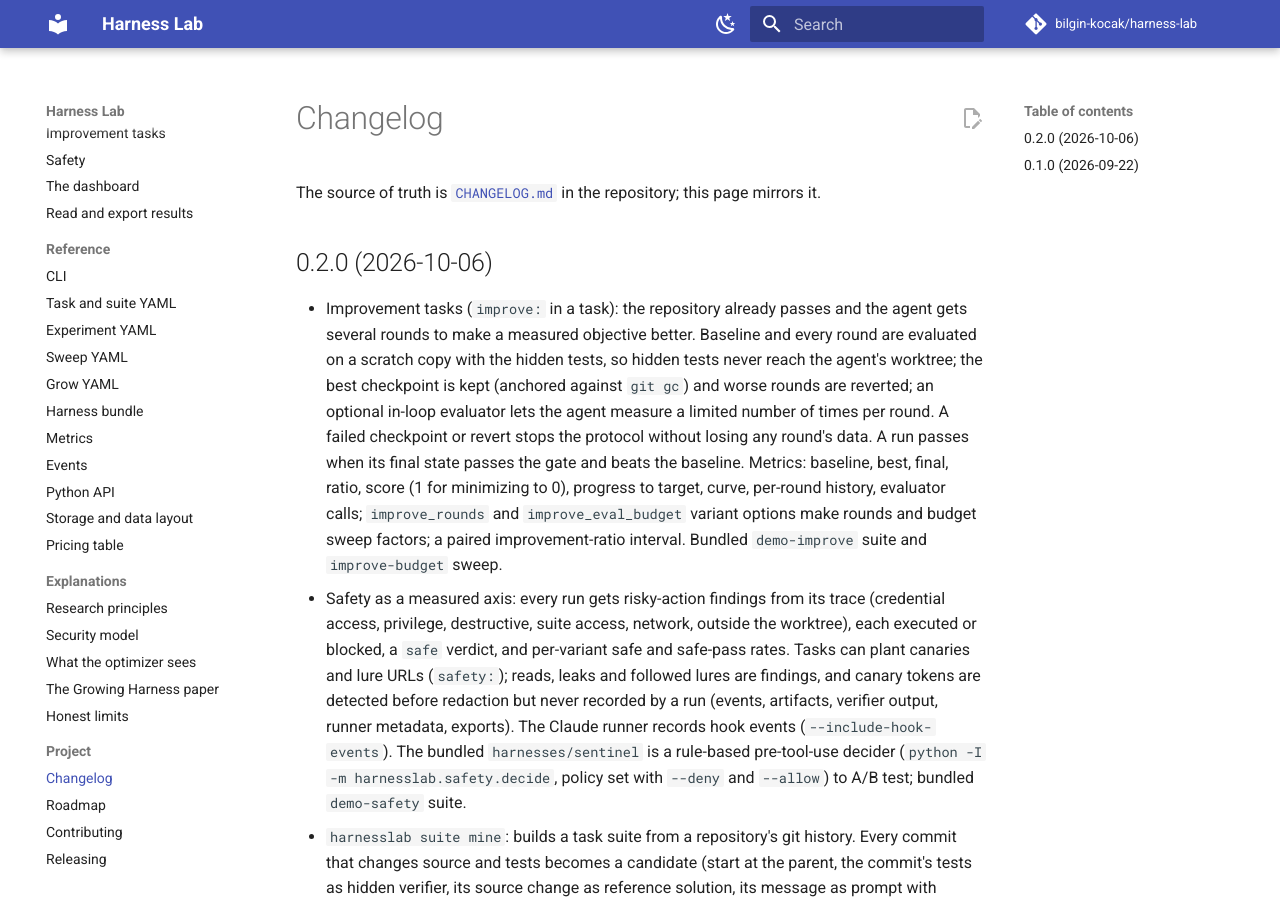
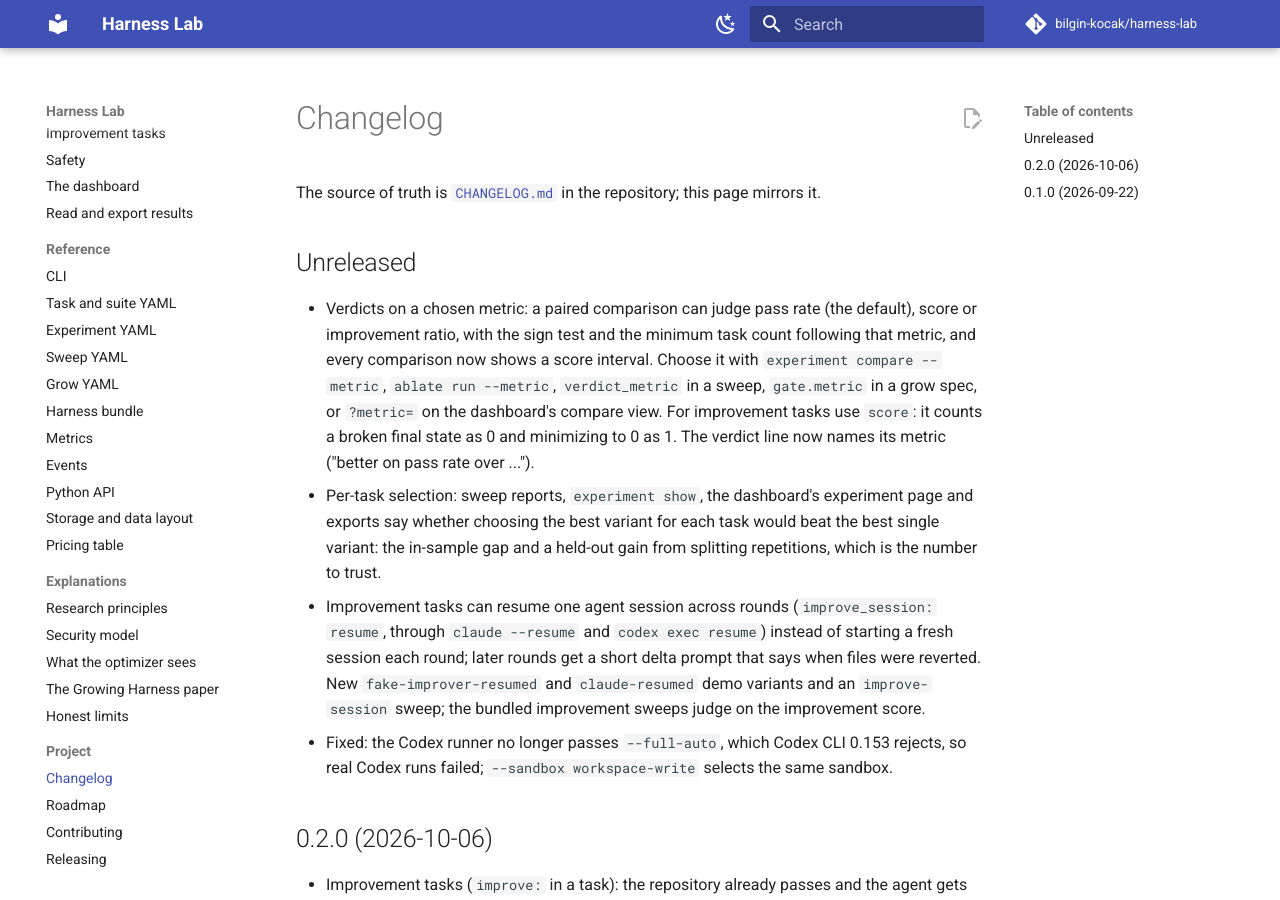
Before and after one commit to bilgin-kocak/harness-lab, an MkDocs documentation site: the page built from docs/project/changelog.md, in a window 1280 px wide and 900 px high. Built offline with MkDocs 1.6.1 and Material for MkDocs 9.7.7, drawn with Linux system fonts in a browser that asks for light colours; comment, search, counter and statistics services are not loaded.

Commit message:
Integrate the brief features and stop passing --full-auto to Codex
- Per-task selection needs two or more tasks; a single-task workload or
  experiment no longer prints a meaningless +0 line.
- The bundled improvement sweeps give their verdict on the score.
- The Codex runner no longer passes --full-auto, which Codex CLI 0.153
  rejects; --sandbox workspace-write selects the same sandbox, and a
  real run and a resumed run both edit files without it.
- Changelog entries for the unreleased features and the fix.

Co-Authored-By: Claude Opus 5.5 <noreply@anthropic.com>

```diff
--- a/docs/project/changelog.md
+++ b/docs/project/changelog.md
@@ -2,6 +2,27 @@
 
 The source of truth is [`CHANGELOG.md`](https://github.com/bilgin-kocak/harness-lab/blob/main/CHANGELOG.md)
 in the repository; this page mirrors it.
+
+## Unreleased
+
+- Verdicts on a chosen metric: a paired comparison can judge pass rate (the default), score or
+  improvement ratio, with the sign test and the minimum task count following that metric, and
+  every comparison now shows a score interval. Choose it with `experiment compare --metric`,
+  `ablate run --metric`, `verdict_metric` in a sweep, `gate.metric` in a grow spec, or
+  `?metric=` on the dashboard's compare view. For improvement tasks use `score`: it counts a
+  broken final state as 0 and minimizing to 0 as 1. The verdict line now names its metric
+  ("better on pass rate over ...").
+- Per-task selection: sweep reports, `experiment show`, the dashboard's experiment page and
+  exports say whether choosing the best variant for each task would beat the best single
+  variant: the in-sample gap and a held-out gain from splitting repetitions, which is the number
+  to trust.
+- Improvement tasks can resume one agent session across rounds (`improve_session: resume`,
+  through `claude --resume` and `codex exec resume`) instead of starting a fresh session each
+  round; later rounds get a short delta prompt that says when files were reverted. New
+  `fake-improver-resumed` and `claude-resumed` demo variants and an `improve-session` sweep; the
+  bundled improvement sweeps judge on the improvement score.
+- Fixed: the Codex runner no longer passes `--full-auto`, which Codex CLI 0.153 rejects, so real
+  Codex runs failed; `--sandbox workspace-write` selects the same sandbox.
 
 ## 0.2.0 (2026-10-06)
 
--- a/src/harnesslab/bundled/sweeps/improve-budget.yaml
+++ b/src/harnesslab/bundled/sweeps/improve-budget.yaml
@@ -14,6 +14,8 @@ factors:
     many: { improve_eval_budget: 10 }
 repetitions: 2
 parallelism: 2
+# Improvement tasks: judge on the improvement score, which counts a broken final state as 0.
+verdict_metric: score
 baseline: { model: claude-haiku-4-5, evaluator: none }
 objective:
   require: { min_pass_rate: 0.5 }
--- a/src/harnesslab/bundled/sweeps/improve-session.yaml
+++ b/src/harnesslab/bundled/sweeps/improve-session.yaml
@@ -15,6 +15,8 @@ factors:
     resume: { improve_session: resume }
 repetitions: 3
 parallelism: 2
+# Improvement tasks: judge on the improvement score, which counts a broken final state as 0.
+verdict_metric: score
 baseline: { session: fresh }
 objective:
   require: { min_pass_rate: 0.5 }
```
Also changed, not shown: CHANGELOG.md (+21 -0 lines), docs/guides/codex.md (+2 -2 lines), docs/guides/sweeps.md (+3 -2 lines), docs/reference/metrics.md (+1 -1 lines), 4 other files.
